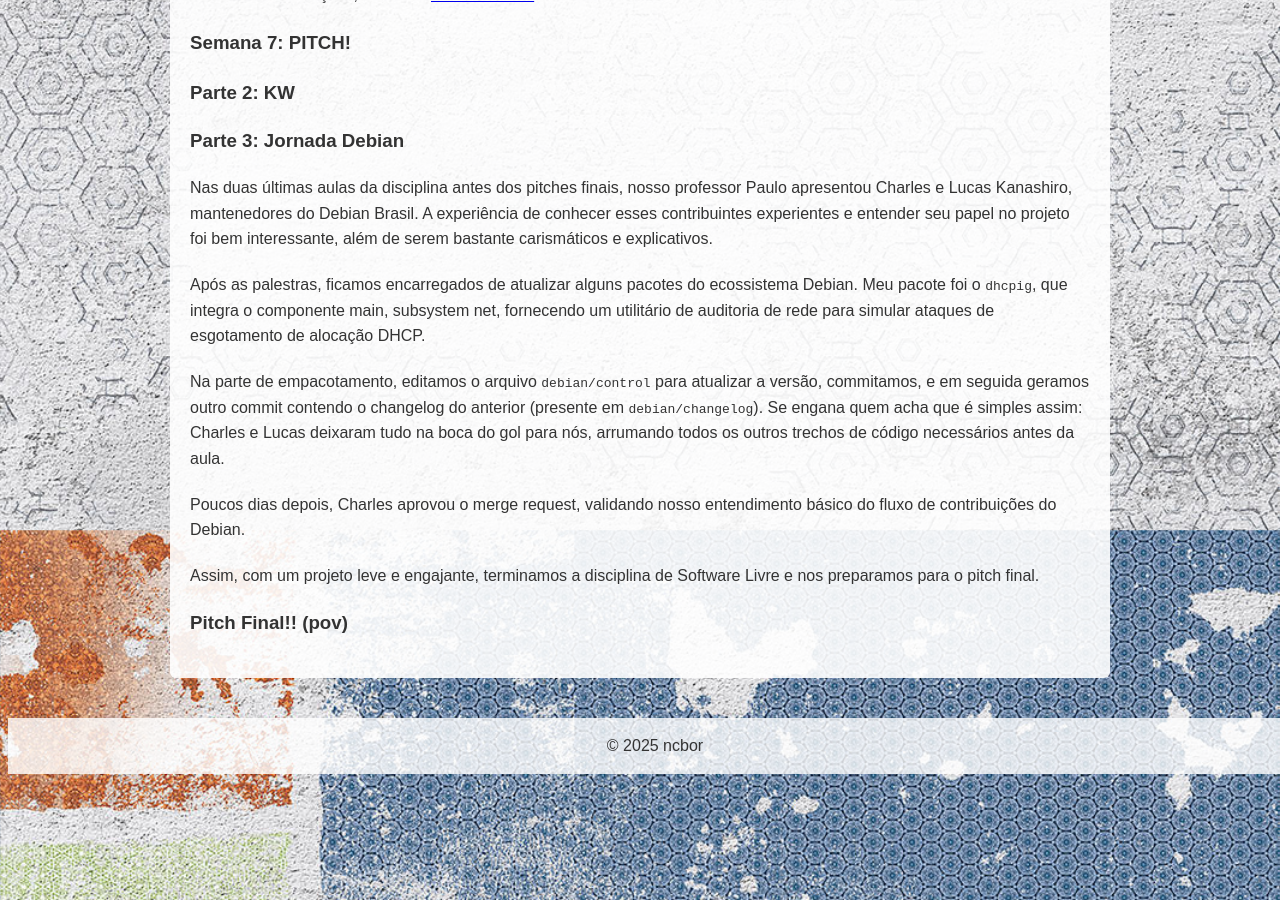
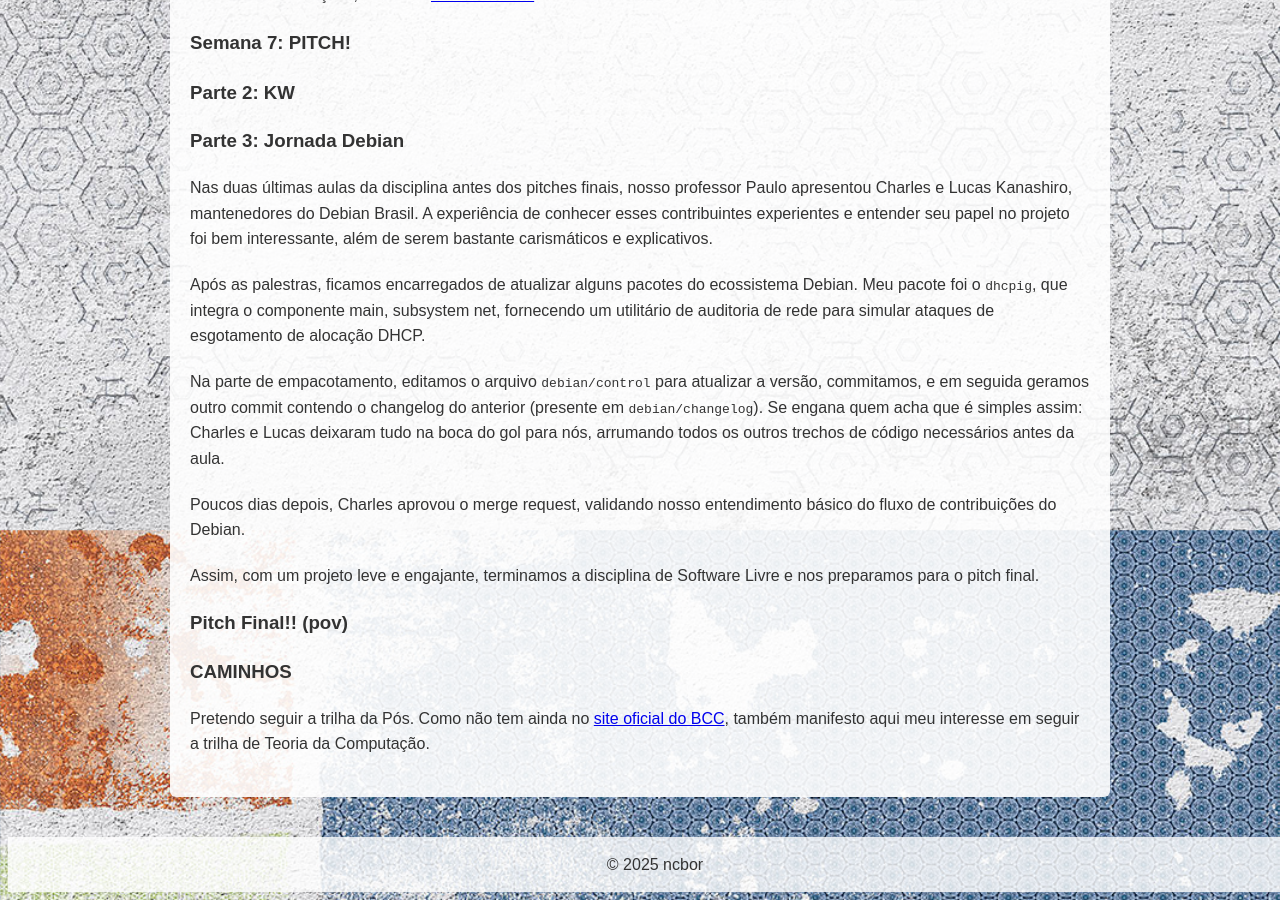
Before and after one commit to ncbor/ncbor.github.io, a Jekyll site: the page built from blog.html, in a window 1280 px wide and 900 px high, scrolled down 1660 px. Built offline with Jekyll 4.4.1, drawn with Linux system fonts in a browser that asks for light colours.

Commit message:
Update blog.html

```diff
--- a/blog.html
+++ b/blog.html
@@ -131,11 +131,12 @@ title: "Blog"
 
 
 
+        <h3></h3>
+        <h3></h3>
+        <h3>CAMINHOS</h3>
+        <p>Pretendo seguir a trilha da Pós. Como não tem ainda no <a href="https://bcc.ime.usp.br/trilhas/">site oficial do BCC</a>, também manifesto aqui meu interesse em seguir a trilha de Teoria da Computação.</p>
 
 
 
-
-        </p>
-
     </body>
 </html>
```
